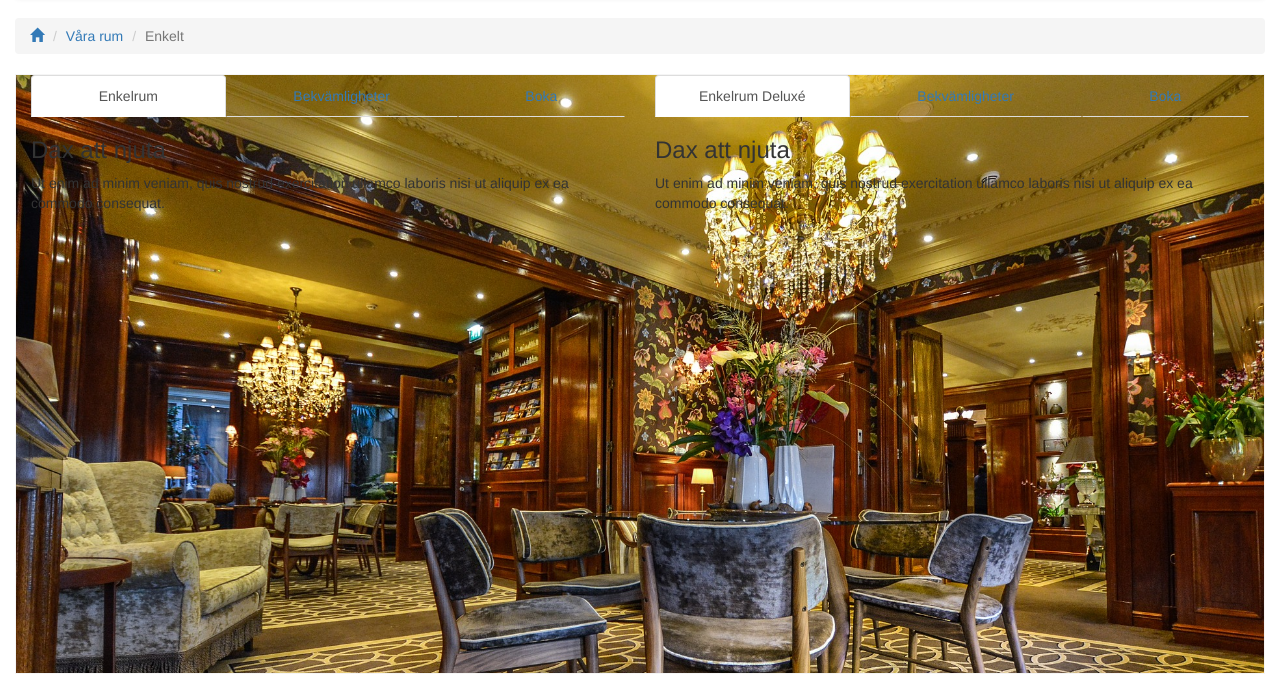
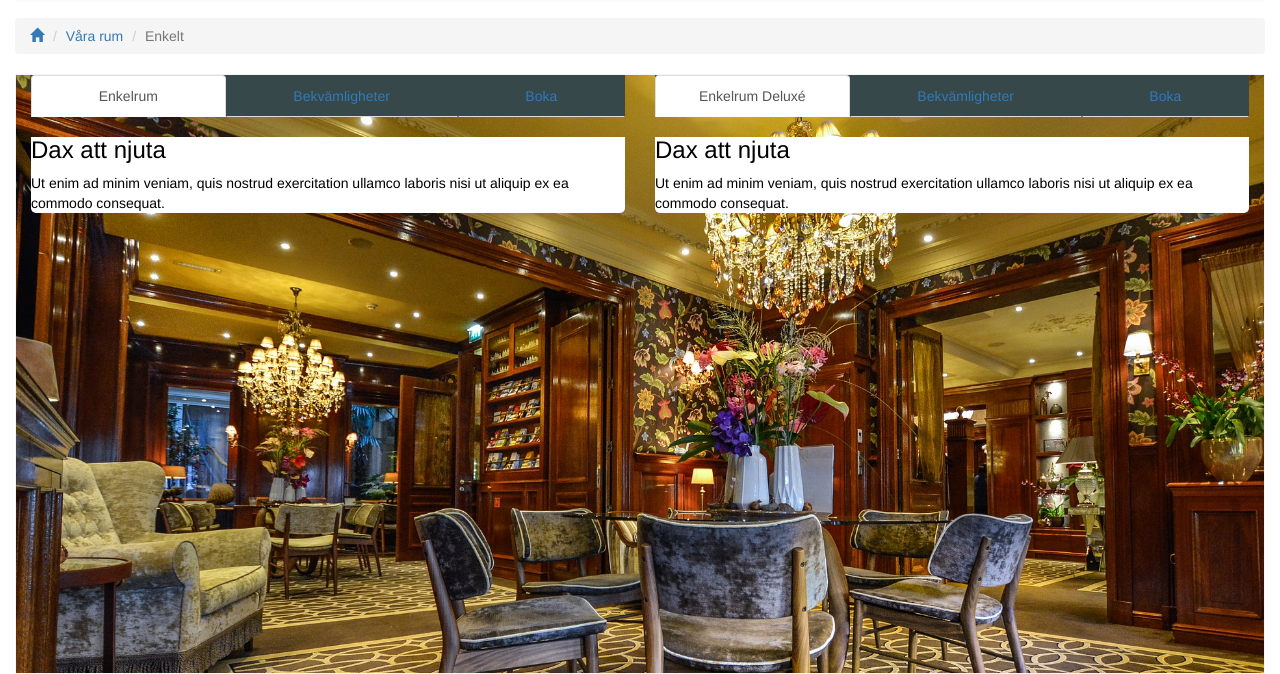
Before and after one commit to cmjonsson/HotellBogarts, a plain HTML site: page enkelt.html in a window 1280 px wide. Shown: the part 54-728 px from the top of the page. Drawn offline with Linux system fonts and the light colour scheme; files whose address does not match are found by name.

Commit message:
uppdaterat med nytt utseende

```diff
--- a/enkelt.css
+++ b/enkelt.css
@@ -54,32 +54,21 @@ body, html {
 
 }
 
-.panel-front .panel-heading .panel-title img {
-    border-radius:3px 3px 0 0;
+.tab-content {
+    background-color: white;
+    border-radius: 0 0 5px 5px;
+    margin-bottom: 25px;
 }
 
-.panel-front .panel-heading {
-    padding: 0;
+.nopadding {
+    margin-top: 25px;
 }
 
-.panel-front .panel-heading h4 {
-
+p, h3 {
+    color: black;
 }
 
-.panel-front .panel-body h4 {
-    font-weight: bold;
-    margin-top: 5px;
-    margin-bottom: 15px;
+div > div > ul > li {
+    background-color: hsla(185, 15%, 25%, 1);
+    overflow: hidden;
 }
-
-
-.rowContainer {
-    margin-top: 50px;
-}
-
-
-@media only screen and (max-device-width: 1024px) {
-    .parallax {
-        background-attachment: scroll;
-    }
-}
```
